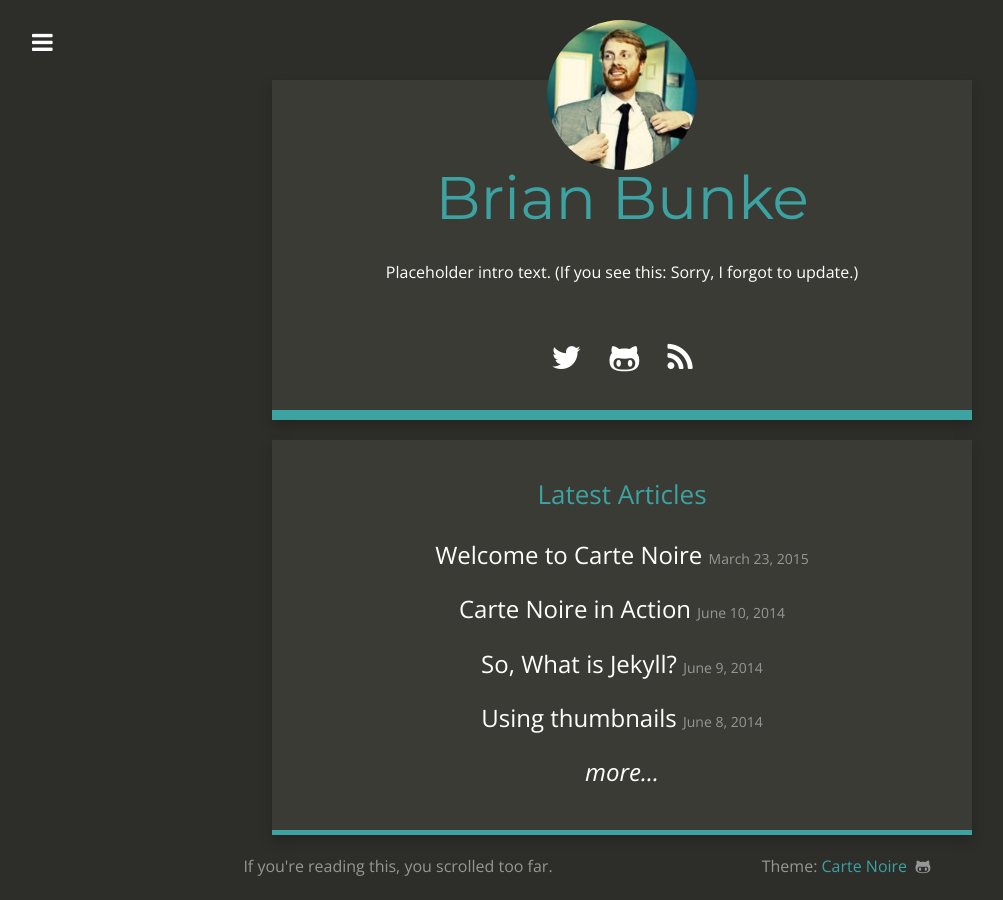
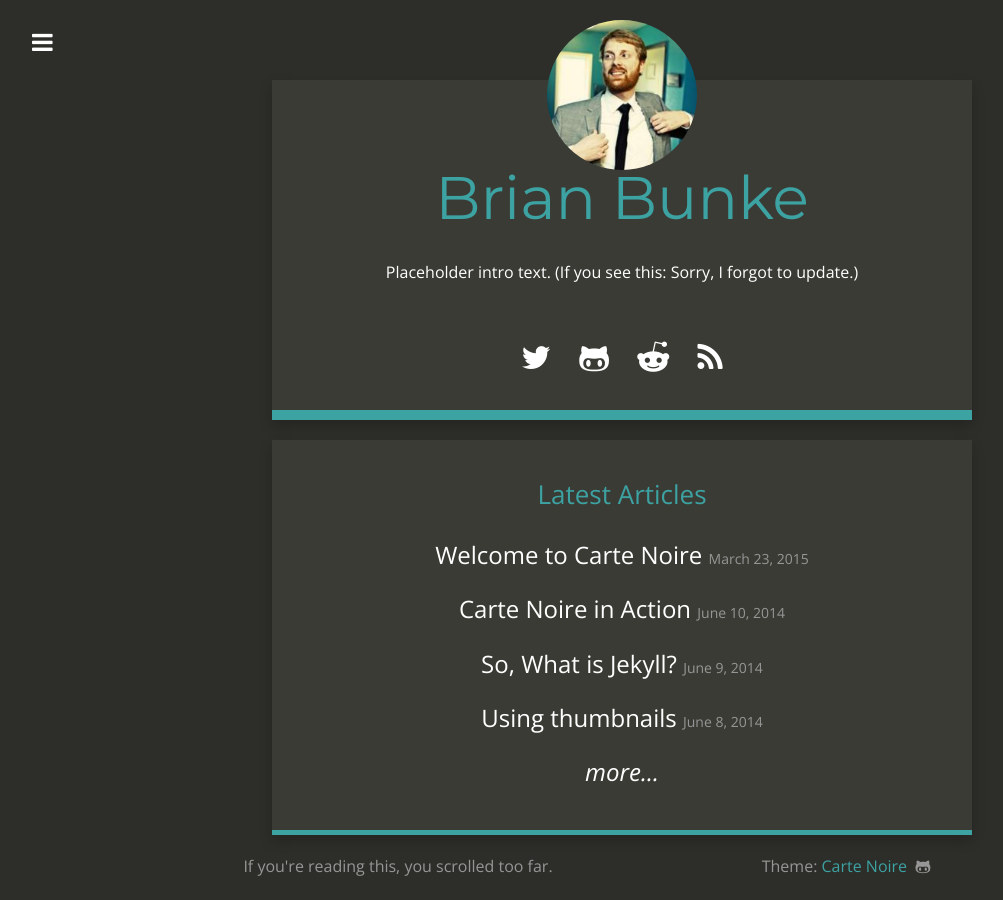
Before and after one commit to brianbunke/brianbunke.github.io, a Jekyll site: the page built from index.html, in a window 1280 px wide. Shown: the whole page, without its empty margins (18-1021 px from the left). Built offline with Jekyll 4.4.1, drawn with Linux system fonts in a browser that asks for light colours; nearby versions of some CDN libraries.

Commit message:
Add Reddit to social links

```diff
--- a/_config.yml
+++ b/_config.yml
@@ -15,6 +15,7 @@
 # Social usernames/URLs
 twitter_username: brianbunke
 github_username:  brianbunke
+reddit_username:  brianbunke
 instagram_username:
 linkedin_link:
 google_plus_link:
--- a/_includes/social_links.html
+++ b/_includes/social_links.html
@@ -7,5 +7,6 @@
   {% if site.github_username %}<a href="https://github.com/{{ site.github_username }}" target="_new"><i class="fa fa-github-alt"></i></a>{% endif %}
   {% if site.stackoverflow_link %}<a href="{{ site.stackoverflow_link }}" target="_new"><i class="fa fa-stack-overflow"></i></a>{% endif %}
   {% if site.instagram_username %}<a href="https://www.instagram.com/{{ site.instagram_username }}" target="_new"><i class="fa fa-instagram"></i></a>{% endif %}
+  {% if site.reddit_username %}<a href="https://reddit.com/u/{{ site.reddit_username }}" target="_new"><i class="fa fa-reddit-alien"></i></a>{% endif %}
   <a href="{{ site.baseurl }}/feed.xml" target="_new"><i class="fa fa-rss"></i></a>
 </p>
```
